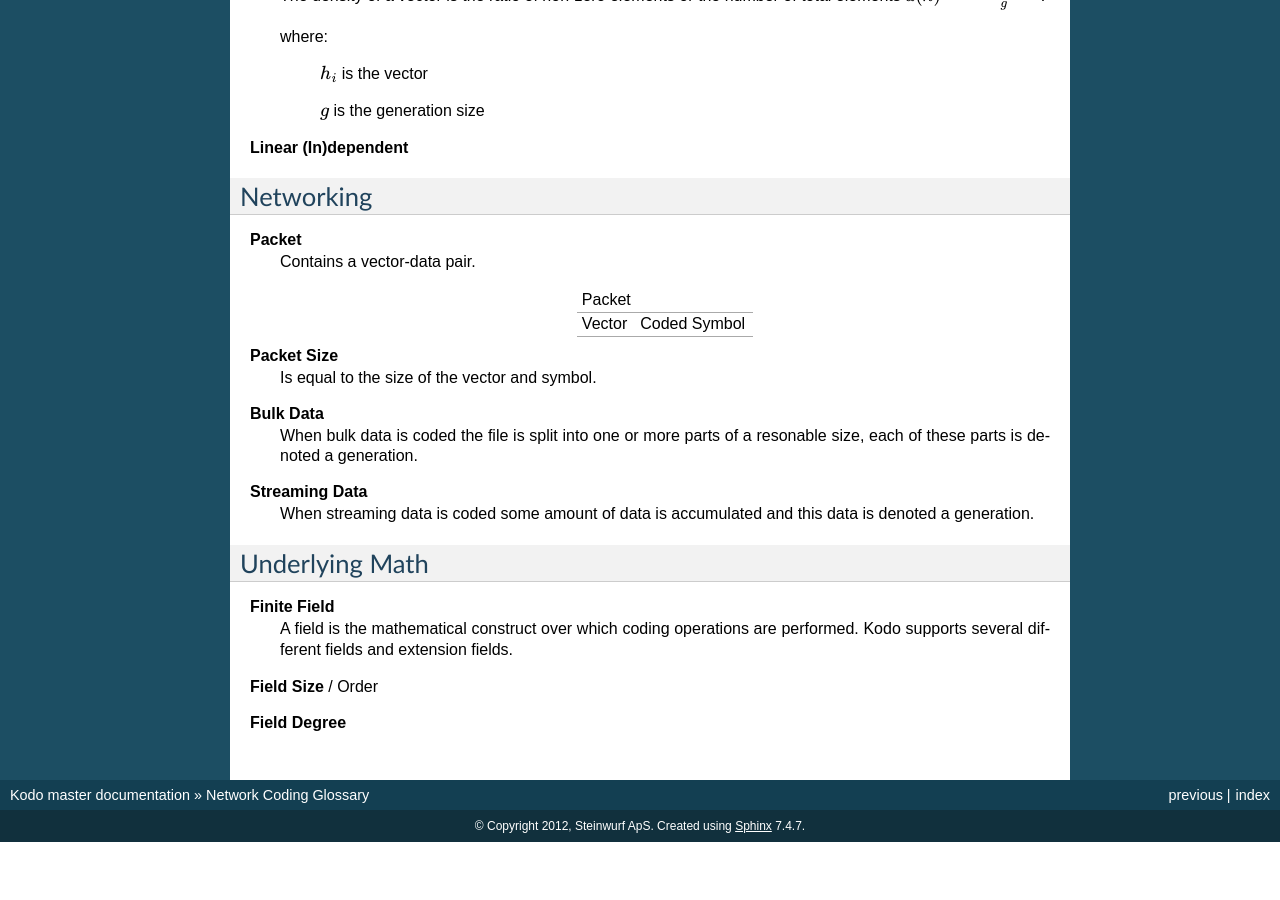
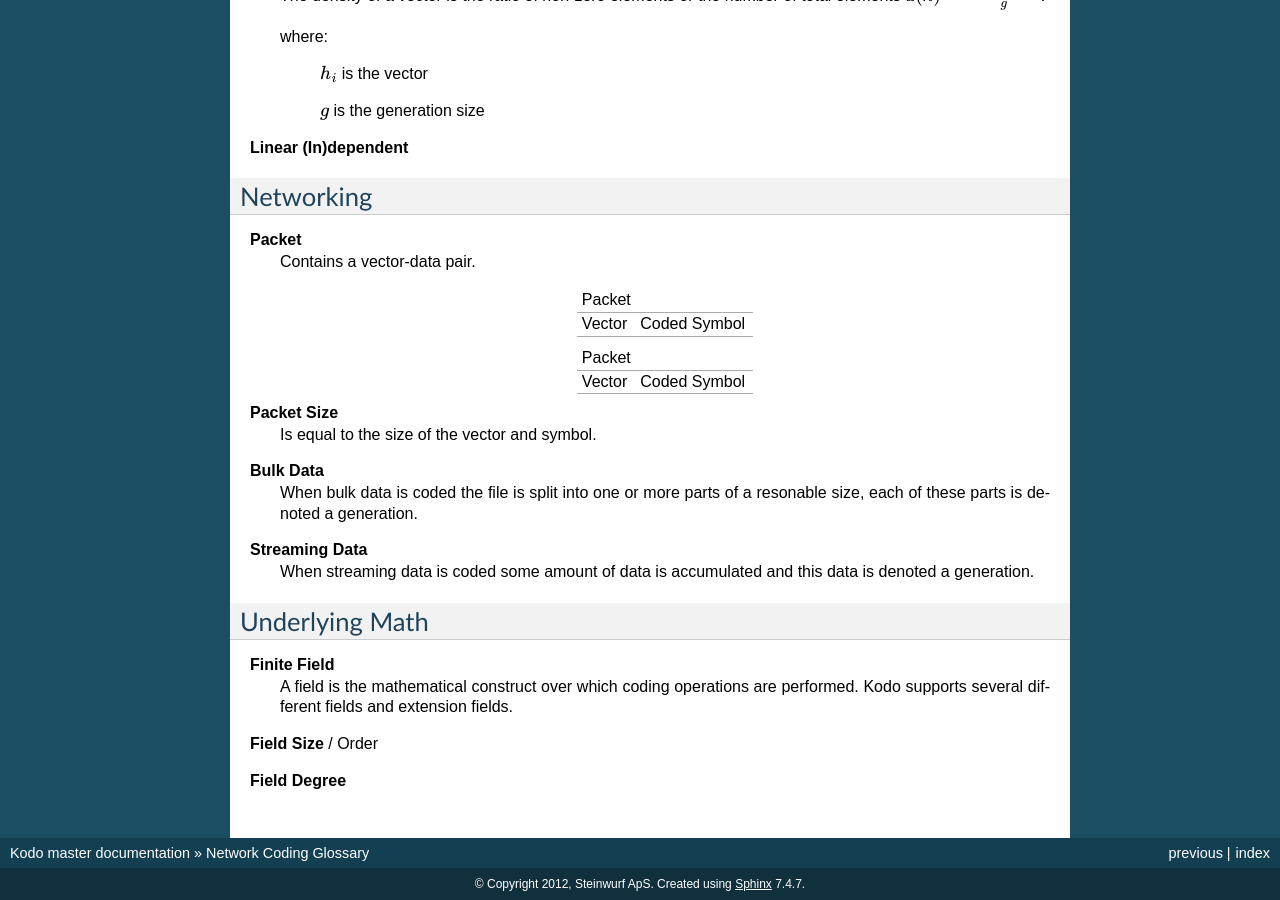
Before and after one commit to msherif4/kodo, a Sphinx documentation site: the page built from docs/source/nc_glossary.rst, in a window 1280 px wide and 900 px high, scrolled down 1074 px. Built offline with Sphinx 7.4.7, drawn with Linux system fonts in a browser that asks for light colours; formulas are drawn with MathJax 3; before the commit the page ends 1916 px from its top, so only the background shows below that.

Commit message:
minor update documentation

```diff
--- a/docs/source/nc_glossary.rst
+++ b/docs/source/nc_glossary.rst
@@ -70,6 +70,14 @@ Networking
  | Vector        | Coded Symbol |
  +---------------+--------------+
 
+ +------------------------------+
+ |            Packet            |
+ +---------------+--------------+
+ | Vector        | Coded Symbol |
+ +---------------+--------------+
+
+
+
 **Packet Size**
  Is equal to the size of the vector and symbol.
 
```
